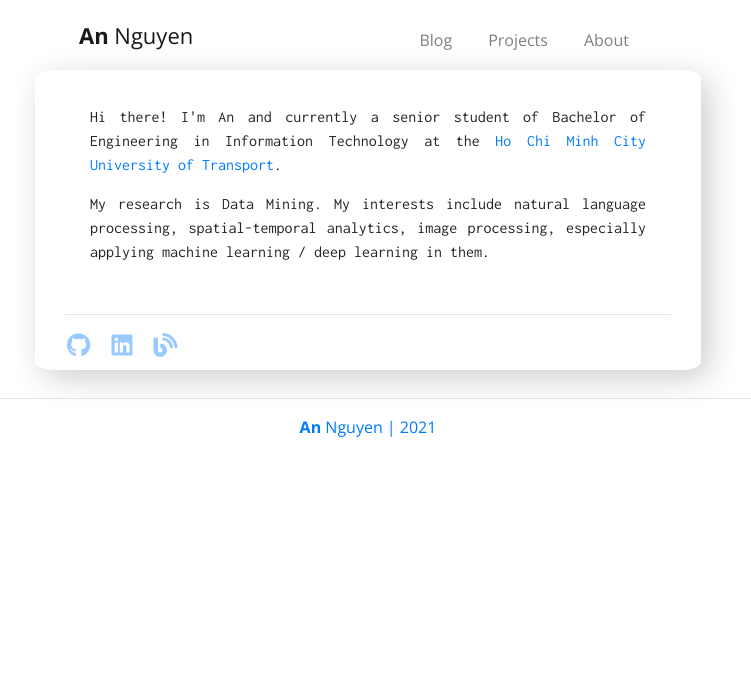
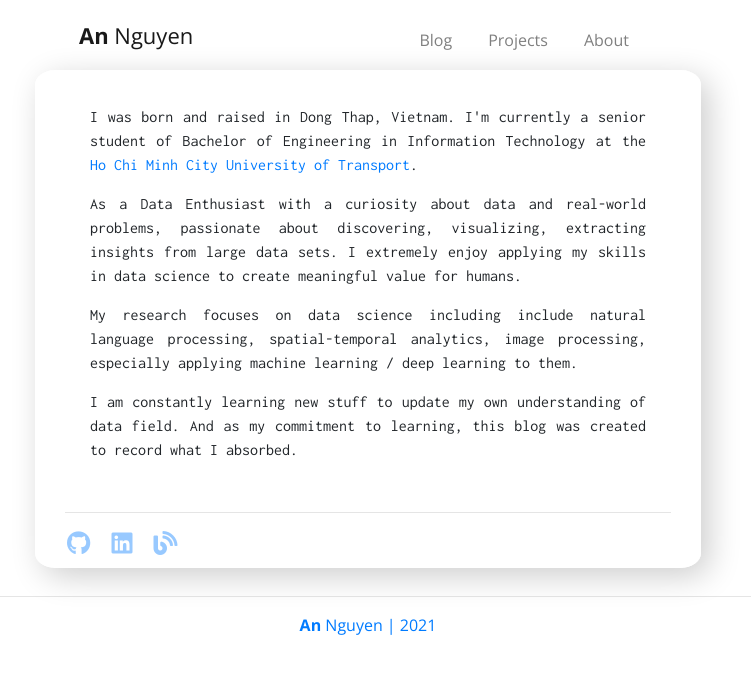
Before and after one commit to anthng/anthng.github.io, a Jekyll site: the page built from about.html, in a window 1280 px wide. Shown: the top 674 px of the page, without its empty margins (272-1023 px from the left). Built offline with Jekyll 4.4.1, drawn with Linux system fonts in a browser that asks for light colours; nearby versions of some CDN libraries.

Commit message:
update profile

```diff
--- a/about.html
+++ b/about.html
@@ -25,10 +25,15 @@ title: About
 
 <div class="container">
     <div class="about">
-        <p class="text-content">Hi there! I'm An and currently a senior student of Bachelor of
+        <p class="text-content">I was born and raised in Dong Thap, Vietnam. I'm currently a senior student of Bachelor of
             Engineering in Information Technology at the <a target="_blank" href="https://ut.edu.vn/en">Ho Chi Minh City University of Transport</a>.
-        <p class="text-content">My research is Data Mining. My interests include natural language processing, spatial-temporal analytics, image processing, especially applying machine learning / deep learning in them.
+        <p class="text-content">As a Data Enthusiast with a curiosity about data and real-world problems, passionate about discovering, visualizing, extracting insights from large data sets. I extremely enjoy applying my skills in data science to create meaningful value for humans.
         </p>
+        <p class="text-content">My research focuses on data science including include natural language processing, spatial-temporal analytics, image processing, especially applying machine learning / deep learning to them.
+        </p>
+        <p class="text-content">I am constantly learning new stuff to update my own understanding of data field. And as my commitment to learning, this blog was created to record what I absorbed.
+        </p>
+
         <br>
 
         <hr>
```
